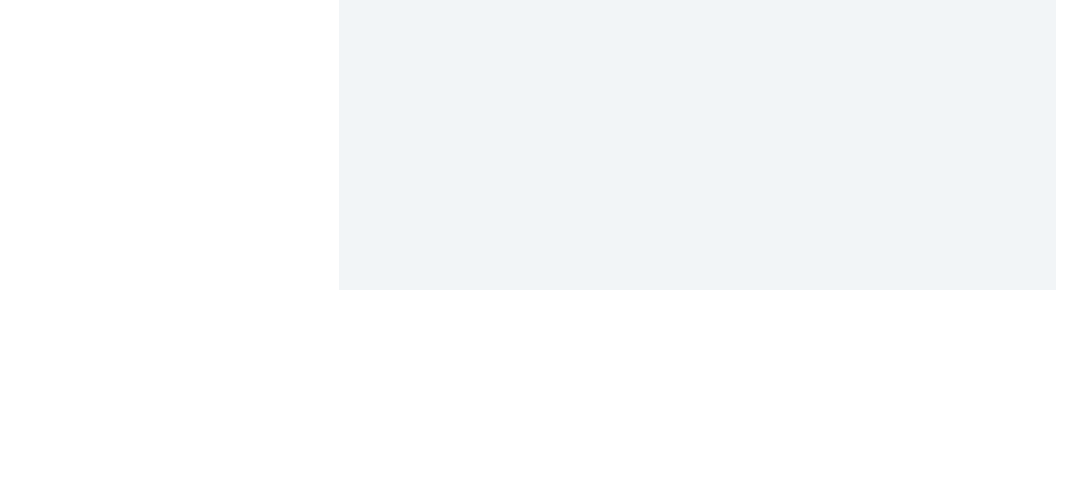
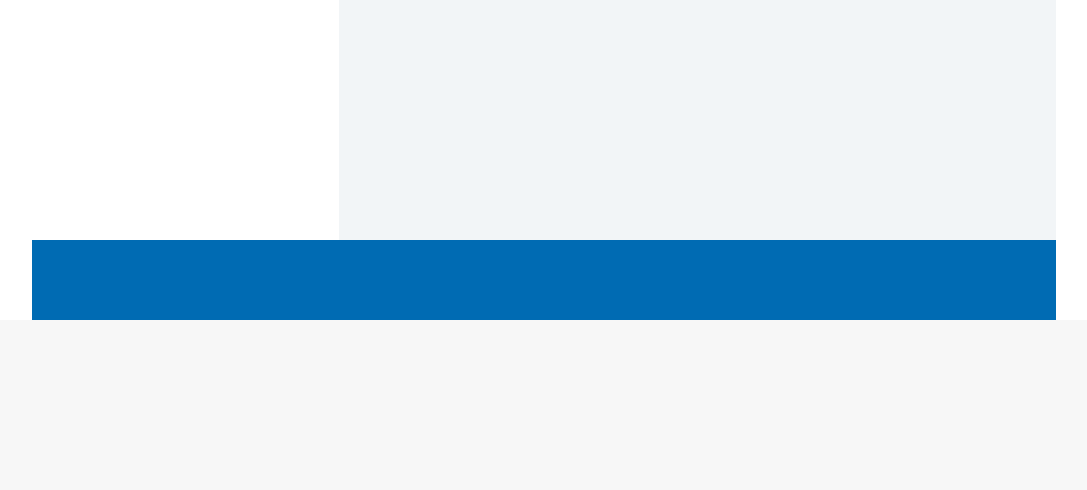
Before and after one commit to lunatik-210/psi, a Flask app: page / in a window 1280 px wide. Shown: the part 1276-1766 px from the top of the page, without its empty margins (96-1183 px from the left). After the commit the page ends 1596 px from the top, so only its background shows below. Run offline with Flask 2, Linux system fonts and the light colour scheme; data that the repository does not hold is empty; parts of the project's set-up code (start-up, migrations or seed data) failed here and were passed over; some libraries are stand-ins or nearby versions.

Commit message:
Added footer

```diff
--- a/app/static/css/global.css
+++ b/app/static/css/global.css
@@ -58,7 +58,7 @@ body
 .body-left-menu
 {
   background: white;
-  min-height: 1500px !important;
+  min-height: 1250px !important;
   width: 307px;
   display: inline-block;
   vertical-align: top;
@@ -68,7 +68,7 @@ body
 .body-content
 {
   background: #f2f5f7;
-  min-height: 1300px !important;
+  min-height: 1250px !important;
   width: 717px;
   display: inline-block;
   vertical-align: top;
@@ -98,3 +98,10 @@ body
   margin-left: 30px;
   margin-top: 10px;
 }
+
+.b-footer
+{
+  background-color: #006bb3;
+  width: 1024px;
+  height: 80px;
+}
--- a/app/templates/index.html
+++ b/app/templates/index.html
@@ -46,6 +46,8 @@
     {% endblock %}
 </div>
 
+<div class="b-footer"></div>
+
 <a href="#" id="back-to-top" title="Back to top">&uarr;</a>
 
 <script type="text/javascript">
```
